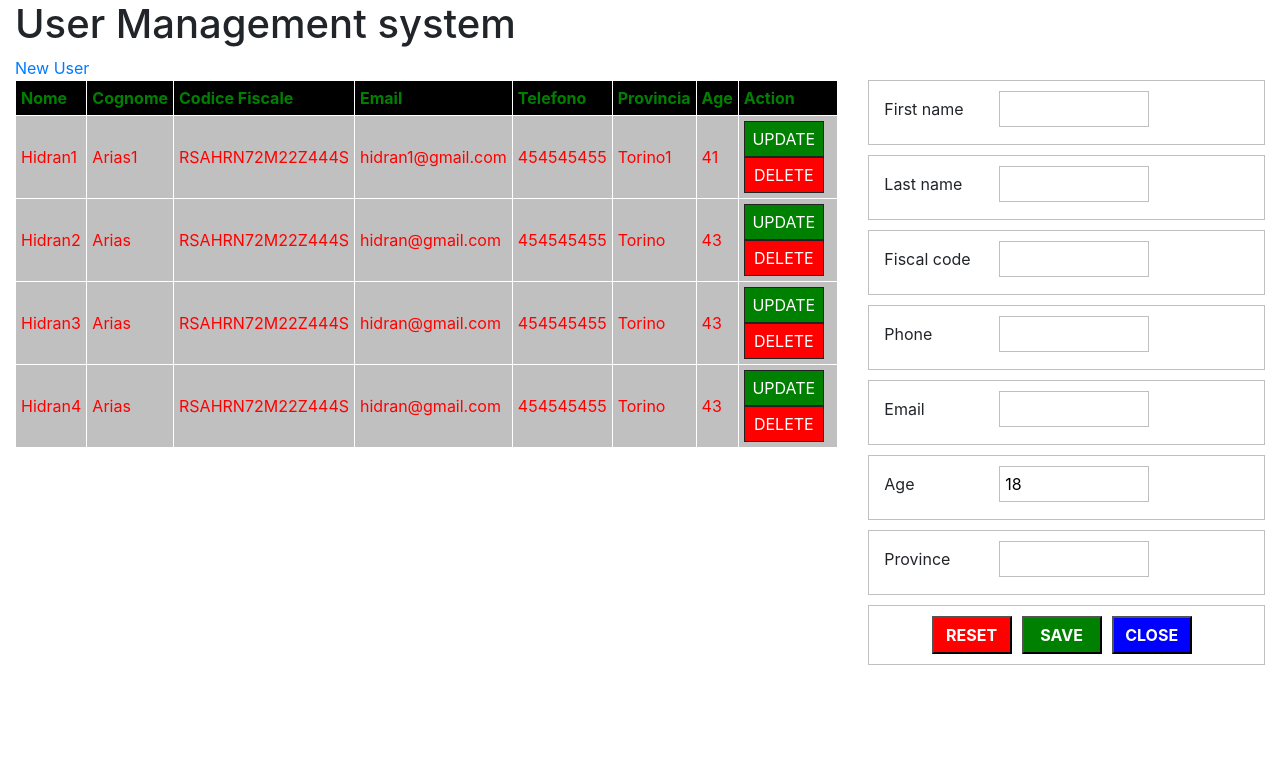
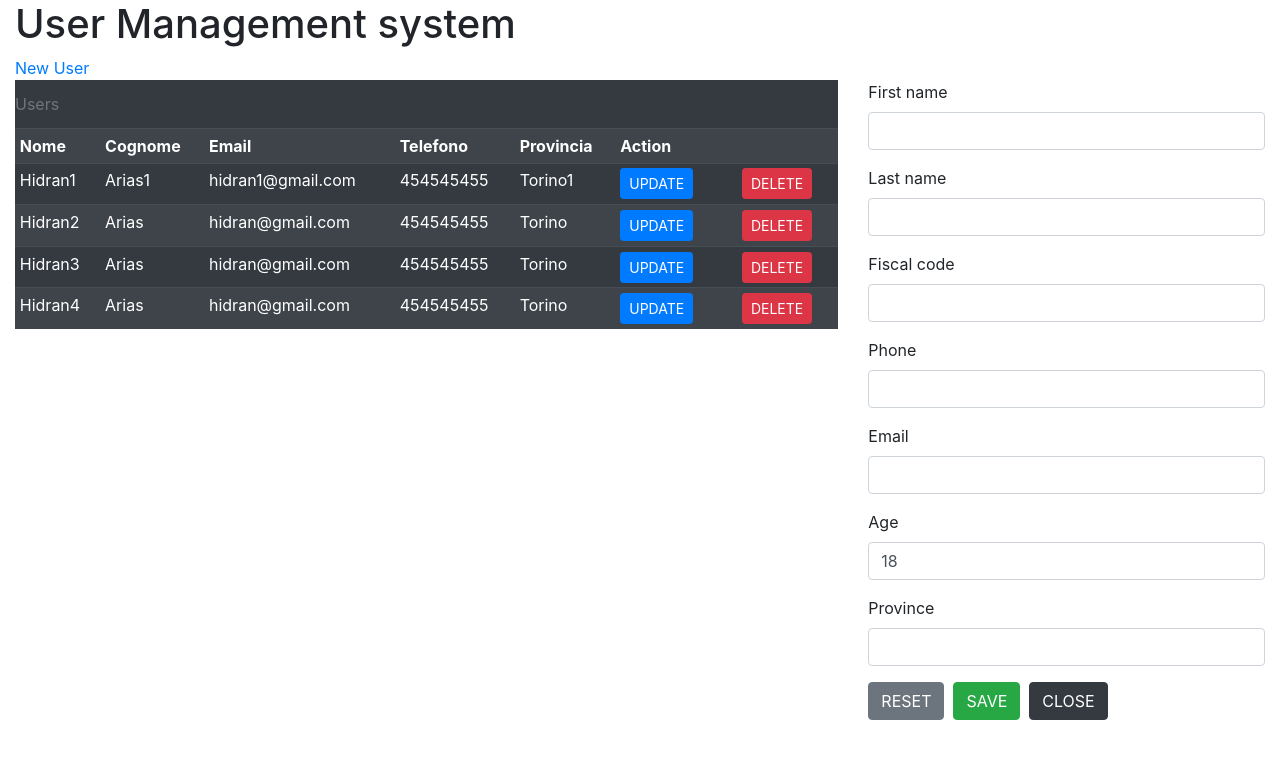
Before and after one commit to samamagi/UMS, an Angular app: page / in a window 1280 px wide. Both pictures are taken after a click on the link "New User". Shown: the top 758 px of the page. Built offline with nearby package versions, Linux system fonts and the light colour scheme.

Commit message:
lezione 39.1

```diff
--- a/src/app/app.component.html
+++ b/src/app/app.component.html
@@ -4,11 +4,11 @@
 
   <div class="row">
 
-    <div class="col-md-8">
+    <div class="col-sm-8">
       <app-users (updateUser) = "updateUser($event)"></app-users>
     </div>
 
-    <div class="col-md-4" *ngIf="showForm">
+    <div class="col-sm-4" *ngIf="showForm">
       <app-user-detail [user] = "userSelected" (exitDetail) ="closeUserDetail($event)"></app-user-detail>
     </div>
 
--- a/src/app/user-detail/user-detail.component.css
+++ b/src/app/user-detail/user-detail.component.css
@@ -1,3 +1,4 @@
+/*
 .btn-save {
   background-color: green;
   color:#fff;
@@ -47,3 +48,4 @@
 
   margin-right:10px;
 }
+*/
--- a/src/app/user-detail/user-detail.component.html
+++ b/src/app/user-detail/user-detail.component.html
@@ -3,36 +3,36 @@
   <input type="hidden" name="id" [(ngModel)]="user.id">
   <div class="form-group">
     <label for="firstname">First name</label>
-    <input [(ngModel)]="user.name" name="firstname" id="firstname">
+    <input [(ngModel)]="user.name" type="text" class="form-control" name="firstname" id="firstname">
   </div>
   <div class="form-group">
     <label for="lastname">Last name</label>
-    <input [(ngModel)]="user.lastname" name="lastname" id="lastname">
+    <input [(ngModel)]="user.lastname" type="text" class="form-control" name="lastname" id="lastname">
   </div>
   <div class="form-group">
     <label for="fiscalcode">Fiscal code</label>
-    <input [(ngModel)]="user.fiscalcode" name="fiscalcode" id="fiscalcode">
+    <input [(ngModel)]="user.fiscalcode" type="text" class="form-control" name="fiscalcode" id="fiscalcode">
   </div>
   <div class="form-group">
     <label for="phone">Phone</label>
-    <input [(ngModel)]="user.phone" name="phone" id="phone">
+    <input [(ngModel)]="user.phone" type="text" class="form-control" name="phone" id="phone">
   </div>
   <div class="form-group">
     <label for="email">Email</label>
-    <input [(ngModel)]="user.email" type="email" name="email" id="email">
+    <input [(ngModel)]="user.email" type="email" class="form-control" name="email" id="email">
   </div>
   <div class="form-group">
     <label for="age">Age</label>
-    <input [(ngModel)]="user.age" type="number" name="age" id="age">
+    <input [(ngModel)]="user.age" type="number" class="form-control" name="age" id="age">
   </div>
   <div class="form-group">
     <label for="province">Province</label>
-    <input [(ngModel)]="user.province" type="text" name="province" id="province">
+    <input [(ngModel)]="user.province" type="text" class="form-control" name="province" id="province">
   </div>
 
   <div class="form-group form-footer">
-      <button class="btn-reset" (click)="resetForm(f.form)">RESET</button>
-      <button class="btn-save" (click)="saveUser()"> SAVE</button>
-      <button class="btn-close" (click)="closeDetail()"> CLOSE</button>
+      <button class="btn btn-secondary" (click)="resetForm(f.form)">RESET</button>&nbsp;
+      <button class="btn btn-success" (click)="saveUser()"> SAVE</button>&nbsp;
+      <button class="btn btn-dark" (click)="closeDetail()"> CLOSE</button>
   </div>
 </form>
--- a/src/app/user/user.component.css
+++ b/src/app/user/user.component.css
@@ -1,3 +1,4 @@
+/*
 td{
   padding:5px;
   border: 1px solid #fff;
@@ -17,3 +18,4 @@ button.update{
   background: green;
   color:#fff;
 }
+*/
--- a/src/app/user/user.component.html
+++ b/src/app/user/user.component.html
@@ -1,11 +1,17 @@
 <td>{{user.name}}</td>
 <td>{{user.lastname}}</td>
-<td>{{user.fiscalcode}}</td>
+<!-- <td>{{user.fiscalcode}}</td> -->
 <td>{{user.email}}</td>
 <td>{{user.phone}}</td>
 <td>{{user.province}}</td>
-<td>{{user.age}}</td>
+<!-- <td>{{user.age}}</td> -->
 <td>
-<button class="update" (click) = "updateUser()">UPDATE</button>
-<button class="delete" (click) = "deleteUser()">DELETE</button>
+    <div class="row">
+        <div class="col-sm-6">
+            <button class="btn btn-primary btn-sm" (click) = "updateUser()">UPDATE</button>
+        </div>
+            <div class="col-sm-6">
+            <button class="btn btn-danger btn-sm" (click) = "deleteUser()">DELETE</button>
+        </div>
+    </div>
 </td>
--- a/src/app/users/users.component.css
+++ b/src/app/users/users.component.css
@@ -1,3 +1,4 @@
+/*
 table{
  border: 1px solid #c0c0c0;
  border-collapse: collapse;
@@ -15,3 +16,4 @@ td {
   background-color:silver;
   color: red;
 }
+*/
--- a/src/app/users/users.component.html
+++ b/src/app/users/users.component.html
@@ -1,13 +1,14 @@
-<table>
-    <!-- <caption>{{title}}</caption> -->
+<table class="table table-striped table-sm table-dark">
+  <tbody>
+    <caption>{{title}}</caption>
     <tr>
         <th>Nome</th>
         <th>Cognome</th>
-        <th>Codice Fiscale</th>
+        <!-- <th>Codice Fiscale</th> -->
         <th>Email</th>
         <th>Telefono</th>
         <th>Provincia</th>
-        <th>Age</th>
+        <!-- <th>Age</th> -->
         <th>Action</th>
     </tr>
     <tr app-user *ngFor ="let user of users"
@@ -17,4 +18,5 @@
     >
 
     </tr>
+  </tbody>
 </table>
```
Lines whose indentation alone changed are shown as unchanged.
